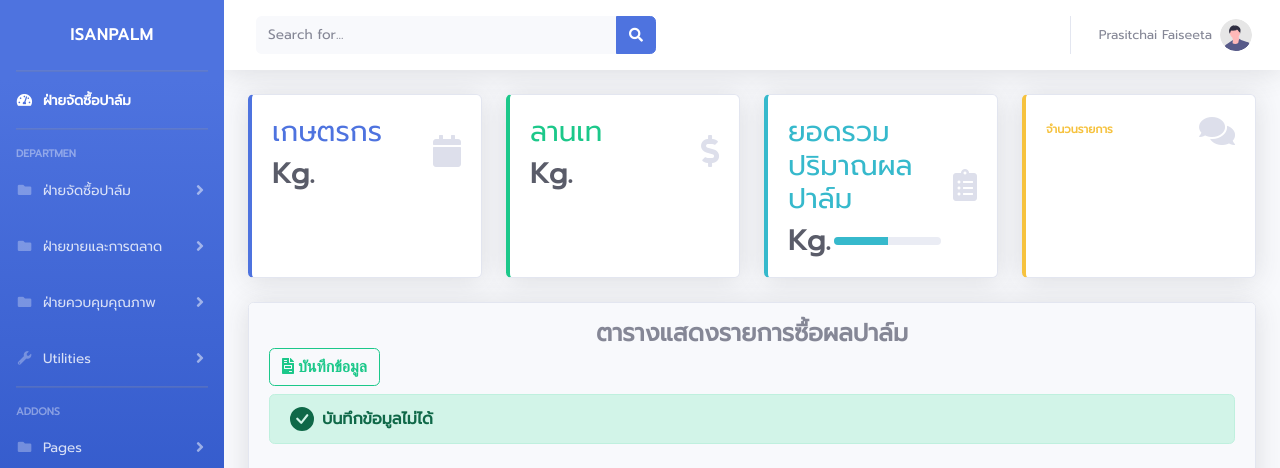
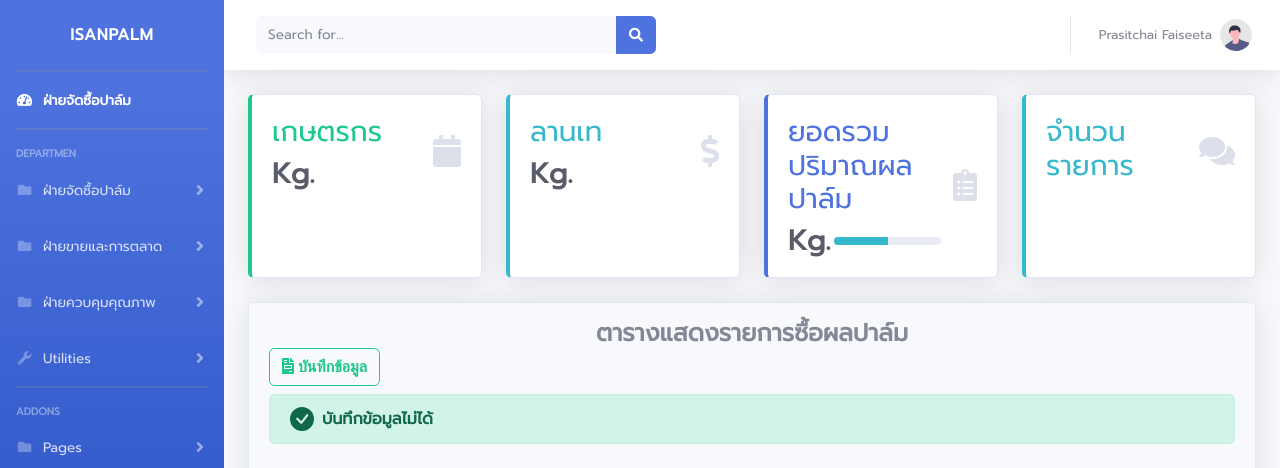
Before and after one commit to Prasitchai-789/project-app, a Django app: page /add in a window 1280 px wide. Shown: the top 468 px of the page. Run offline with Django 4.2, Linux system fonts and the light colour scheme; some libraries are stand-ins or nearby versions.

Commit message:
Update rpo_po.html

```diff
--- a/ispproject/templates/palm/rpo_po.html
+++ b/ispproject/templates/palm/rpo_po.html
@@ -17,11 +17,11 @@
     <div class="row">
         <!-- Earnings (Monthly) Card Example -->
         <div class="col-xl-3 col-md-6 mb-4">
-            <div class="card border-left-primary shadow h-100">
+            <div class="card border-left-success shadow h-100">
                 <div class="card-body">
                     <div class="row no-gutters align-items-center py-0">
                         <div class="col">
-                            <div class="text-xs font-weight-bold text-primary text-uppercase">
+                            <div class="text-xs font-weight-bold text-success text-uppercase">
                                 <h3>เกษตรกร</h3></div>
                             <div class="h3 mb-0 font-weight-bold text-gray-800">
                                 {{total_vendorcode_farmer_sum}} Kg.
@@ -37,11 +37,11 @@
 
         <!-- Earnings (Monthly) Card Example -->
         <div class="col-xl-3 col-md-6 mb-4">
-            <div class="card border-left-success shadow h-100 py-0">
+            <div class="card border-left-info shadow h-100 py-0">
                 <div class="card-body">
                     <div class="row no-gutters align-items-center">
                         <div class="col mr-2">
-                            <div class="text-xs font-weight-bold text-success text-uppercase mb-1">
+                            <div class="text-xs font-weight-bold text-info text-uppercase mb-1">
                                 <h3>ลานเท</h3></div>
                             <div class="h3 mb-0 font-weight-bold text-gray-800">{{total_vendorcode_ramps_sum}} Kg.</div>
                         </div>
@@ -55,11 +55,11 @@
 
         <!-- Earnings (Monthly) Card Example -->
         <div class="col-xl-3 col-md-6 mb-4">
-            <div class="card border-left-info shadow h-100 py-0">
+            <div class="card border-left-primary shadow h-100 py-0">
                 <div class="card-body">
                     <div class="row no-gutters align-items-center">
                         <div class="col mr-1">
-                            <div class="text-xs font-weight-bold text-info text-uppercase mb-1"><h3>ยอดรวมปริมาณผลปาล์ม</h3>
+                            <div class="text-xs font-weight-bold text-primary text-uppercase mb-1"><h3>ยอดรวมปริมาณผลปาล์ม</h3>
                             </div>
                             <div class="row no-gutters align-items-center">
                                 <div class="col-auto">
@@ -84,11 +84,11 @@
 
         <!-- Pending Requests Card Example -->
         <div class="col-xl-3 col-md-6 mb-4">
-            <div class="card border-left-warning shadow h-100 py-0">
+            <div class="card border-left-info shadow h-100 py-0">
                 <div class="card-body">
                     <div class="row no-gutters align-items-center">
                         <div class="col mr-2">
-                            <div class="text-xs font-weight-bold text-warning text-uppercase mb-1">จำนวนรายการ</div>
+                            <div class="text-xs font-weight-bold text-info text-uppercase mb-1"><h3>จำนวนรายการ</h3></div>
                             <div class="h3 mb-0 font-weight-bold text-gray-800 flex-end">{{total_count}}</div>
                         </div>
                         <div class="col-auto">
```
